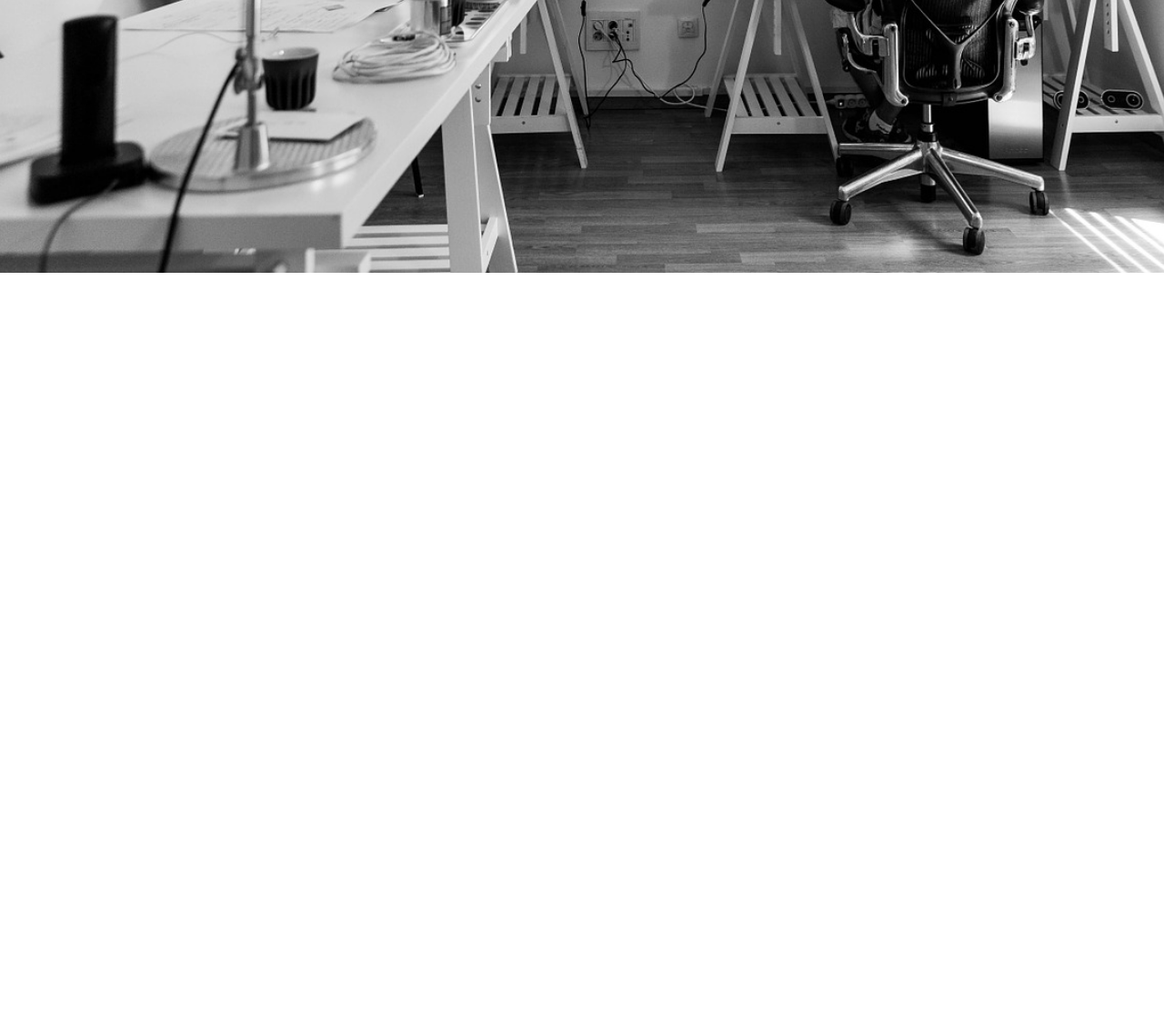
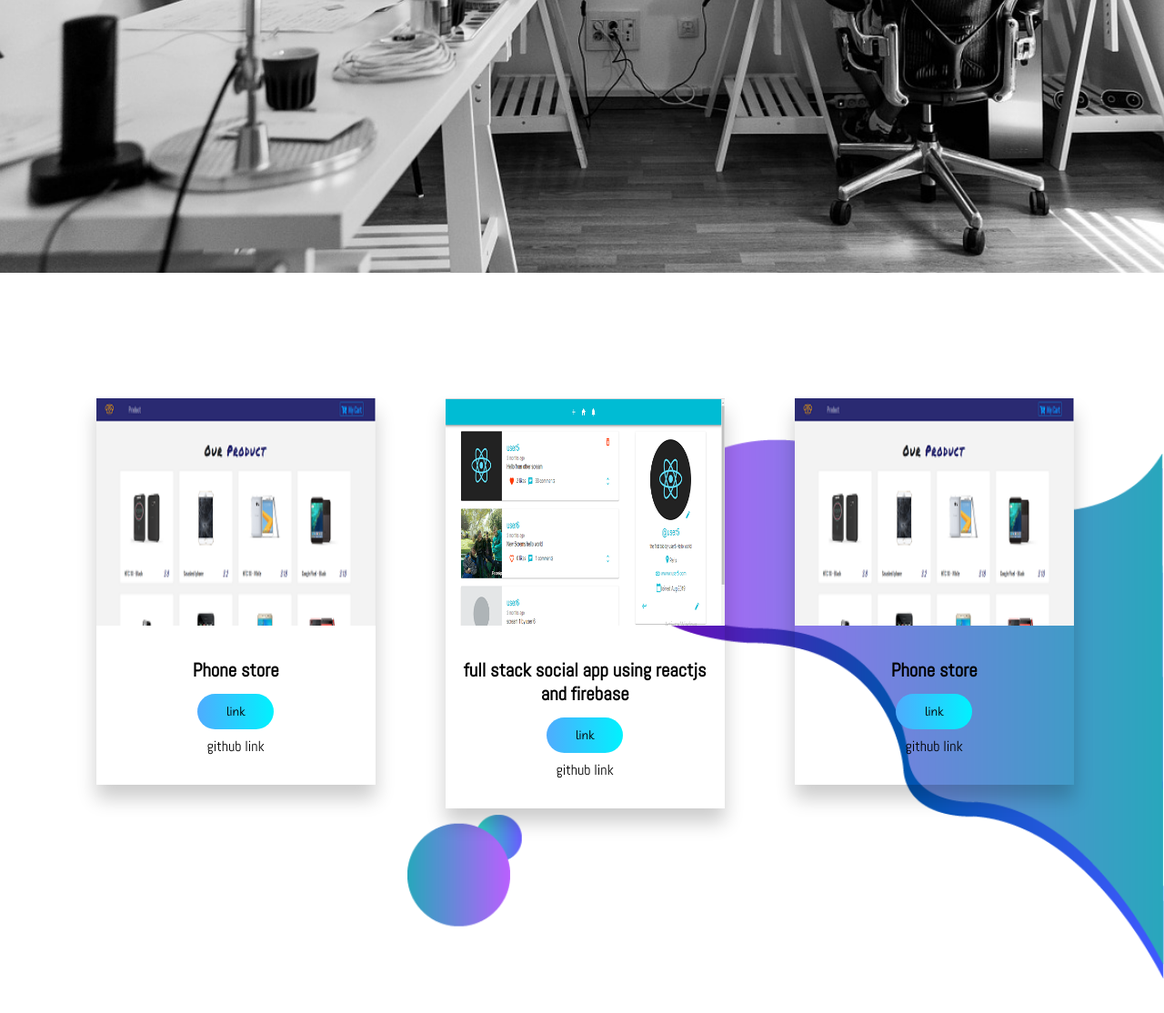
Before and after one commit to yagoubigithub/portfolio, a plain HTML site: page index.html in a window 1280 px wide. Shown: the part 740-1854 px from the top of the page at 91% size. Before the commit the page ends 1040 px from the top, so only its background shows below. Drawn offline with Linux system fonts and the light colour scheme.

Commit message:
add carousel

```diff
--- a/css/style.css
+++ b/css/style.css
@@ -191,6 +191,69 @@ color: var(--white);
 /*-------X---------Site Title ---- X----------*/
 
 
+/*-----------------Blog carousel --------------*/
+
+main .blog{
+  background: url('../images/Abract01.png');
+  background-repeat: no-repeat;
+  background-position: right;
+  height: 100vh;
+  width: 100%;
+  background-size: 65%;
+}
+
+main .blog .blog-post{
+  padding: .6rem;
+}
+main  .blog-post .blog-content{
+display: flex;
+flex-direction: column;
+text-align: center;
+width: 80%;
+margin: 3rem 2rem;
+box-shadow: 0 15px 20px rgba(0,0,0,0.2);
+}
+
+main .blog-content .blog-title{
+padding: 2rem 0;
+}
+main .blog-content .btn-blog{
+  padding: .7rem 2rem;
+  background: var(--sky);
+  margin: .5rem;
+}
+
+main .blog-content span{
+  display: block;
+}
+
+section .container .owl-nav{
+
+  position: absolute;
+  top: 0%;
+  margin: 0 auto;
+  width: 100%;
+}
+.owl-nav .owl-prev .owl-nav-prev,
+.owl-nav .owl-next .owl-nav-next
+{
+
+  color: var(--text-gray);
+  background: transparent;
+  font-size: 2rem;
+}
+.owl-theme .owl-nav [class*='owl-']:hover{
+  background: transparent;
+  color: var(--midnight);
+}
+.owl-theme .owl-nav [class*='owl-']{
+  outline: none;
+}
+/*-----------X------Blog carousel --------X------*/
+
+
+
+
 /*-------X---------Main content ----X----------*/
 
   /*  Viewport less then or equal to 750px      */
--- a/index.html
+++ b/index.html
@@ -94,7 +94,53 @@
 
     <!----------X-------------Site title--------X----------->
 
+    <!-----------------------Blog carousel------------------->
+
+<section style="margin-top: 5rem;">
+    <div class="blog">
+        <div class="container">
+            <div class="owl-carousel owl-theme blog-post" >
+
+                <div class="blog-content">
+                    <img src="images/project/store-phone-img.png" height="250">
+                    <div class="blog-title">
+                        <h3>Phone store
+                        </h3>
+                        <button class="btn btn-blog">link</button>
+                        <span>github link</span>
+                    </div>
+                </div>
+                <div class="blog-content" >
+                    <img src="images/project/social-app-img.PNG" height="250">
+                    <div class="blog-title">
+                        <h3>full stack social app using reactjs and firebase</h3>
+                        <button class="btn btn-blog">link</button>
+                        <span>github link</span>
+                    </div>
+                </div>
+
+
+
+
+            </div>
+            <div class="owl-navigation">
+                <span class="owl-nav-prev">
+                    <i class="fa fa-long-arrow-alt-left"></i>
+                </span>
+                <span class="owl-nav-next">
+                        <i class="fa fa-long-arrow-alt-right"></i>
+                    </span>
+
+            </div>
+        </div>
+    </div>
+</section>
+
+<!------X-----------------Blog carousel-----------X-------->
+
 </main>
+
+
 
     <!----------------X--------------------Main Section ---------------------X-------------------------->
 
--- a/js/main.js
+++ b/js/main.js
@@ -1,3 +1,18 @@
+const responsive = {
+    0:{
+        items :1
+    },
+    320:{
+        items:1
+    },
+    560:{
+        items:2
+    },
+    960:{
+        items : 3
+
+    }
+}
 $(document).ready(function(){
     $nav = $('.nav');
     $toggleCollapse = $('.toggle-collapse')
@@ -9,4 +24,16 @@ $(document).ready(function(){
         $nav.toggleClass('collapse');
     })
 
+      // owl-carousel for blog
+
+      $('.owl-carousel').owlCarousel({
+        loop :true,
+        autoplay :false,
+        autoplayTimeout: 3000,
+        dots : false,
+        nav :true,
+        navText : [$('.owl-navigation  .owl-nav-prev'),$('.owl-navigation  .owl-nav-next')],
+        responsive :responsive
+    });
+
 });
```
Also changed, not shown: images/Abract01.png (added), images/project/social-app-img.PNG (added), images/project/store-phone-img.png (added).
